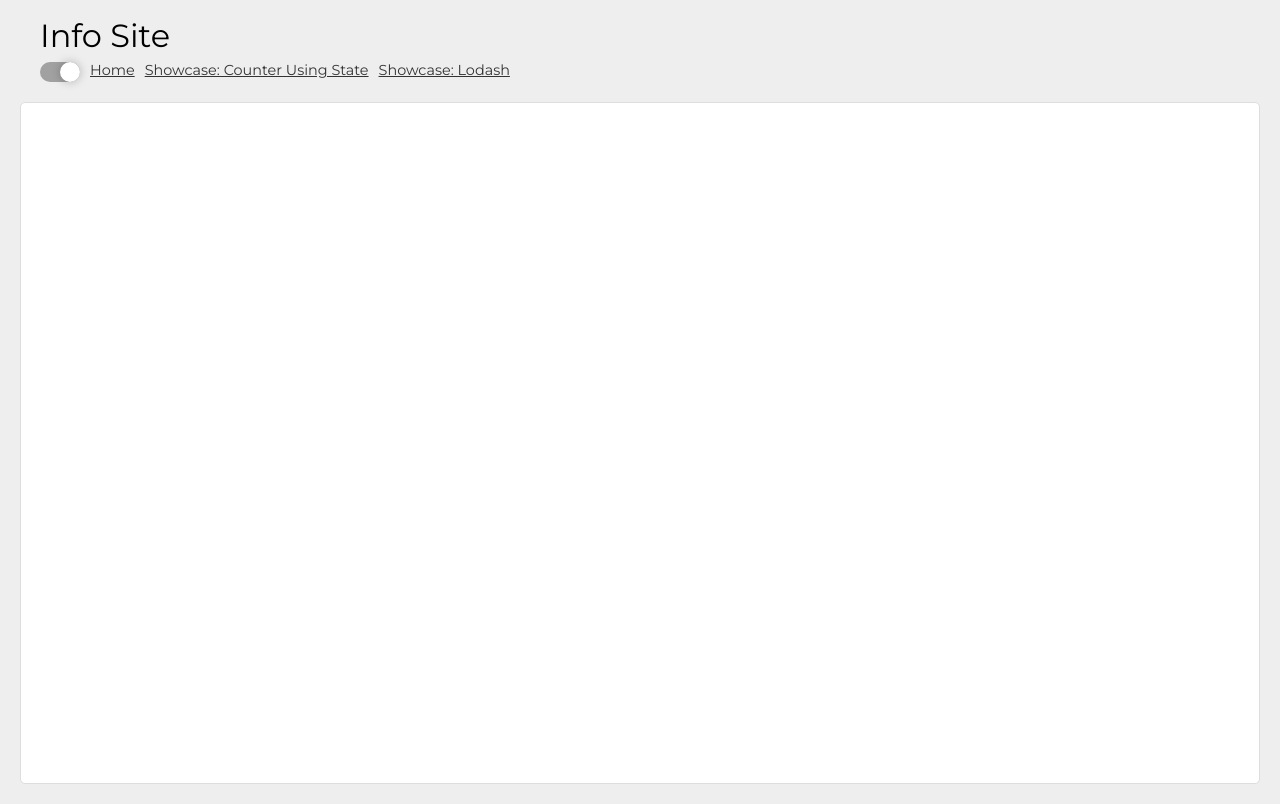
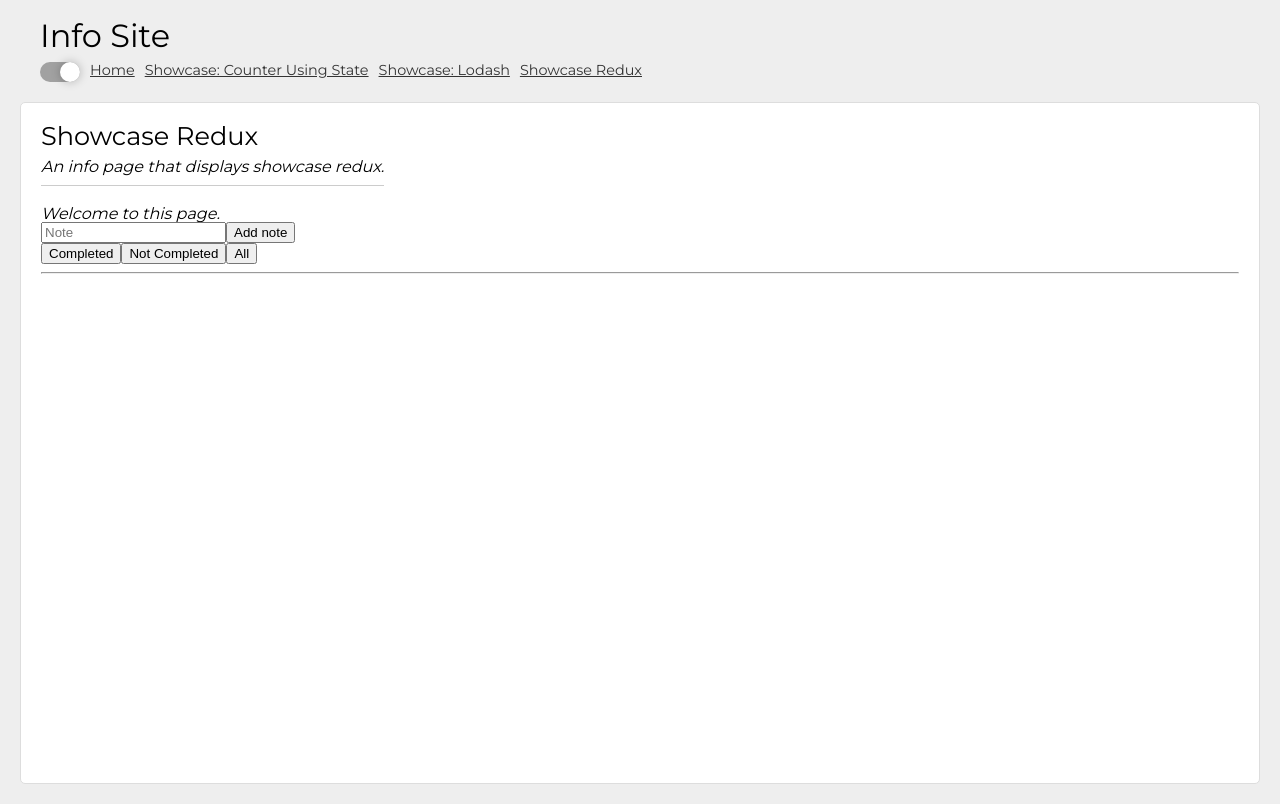
Before and after one commit to Entwickler-Club/dpodreact, a React (Create React App) app: page /showcaseRedux in a window 1280 px wide. Built offline with nearby package versions, Linux system fonts and the light colour scheme.

Commit message:
features/101/redux verbindet

```diff
--- a/package.json
+++ b/package.json
@@ -6,12 +6,15 @@
 		"@testing-library/jest-dom": "^5.14.1",
 		"@testing-library/react": "^11.2.7",
 		"@testing-library/user-event": "^12.8.3",
+		"@types/bootstrap": "^5.0.16",
 		"markdown": "^0.5.0",
 		"minimist": "^1.2.5",
 		"react": "^17.0.2",
 		"react-dom": "^17.0.2",
+		"react-redux": "^7.2.0",
 		"react-router-dom": "^5.2.0",
 		"react-scripts": "4.0.3",
+		"redux": "^4.0.5",
 		"sass": "^1.35.1",
 		"ts-node": "^10.0.0",
 		"typescript": "^4.3.4",
--- a/src/context/ShowContext.jsx
+++ b/src/context/ShowContext.jsx
@@ -1,14 +1,18 @@
 import { createContext, useState } from 'react';
-
+import {Provider} from "react-redux";
+import {store} from '../../src/system/components/store'
 const ShowContext = createContext();
 
 export const ShowProvider = ({ children }) => {
 	const [isShowing, setIsShowing] = useState(true);
 
 	return (
+		<Provider store={store}>
 		<ShowContext.Provider value={{ isShowing, setIsShowing }}>
 			{children}
+
 		</ShowContext.Provider>
+		</Provider>
 	);
 };
 
--- /dev/null
+++ b/src/system/actions/actions.ts
@@ -0,0 +1,6 @@
+export type Action = { type: "ADD_NOTE"; payload: string };
+
+export const addNote = (note: string): Action => ({
+  type: "ADD_NOTE",
+  payload: note,
+});
--- /dev/null
+++ b/src/system/components/NewNoteInput.tsx
@@ -0,0 +1,37 @@
+import React, { ChangeEvent } from "react";
+
+interface NewNoteInputProps {
+  addNote(note: string): void;
+}
+
+export const NewNoteInput: React.FC<NewNoteInputProps> = ({ addNote }) => {
+  const [note, setNote] = React.useState("");
+
+  const updateNote = (event: ChangeEvent<HTMLInputElement>) => {
+    setNote(event.target.value);
+  };
+
+  const onAddNoteClick = () => {
+    addNote(note);
+    setNote("");
+  };
+
+
+  return (
+    <div>
+      <div>
+      <input
+        onChange={updateNote}
+        value={note}
+        type="text"
+        name="note"
+        placeholder="Note"
+      />
+      <button onClick={onAddNoteClick}>Add note</button>
+    </div>
+    <button>Completed</button>
+    <button>Not Completed</button>
+    <button>All</button>
+    </div>
+  );
+};
--- /dev/null
+++ b/src/system/components/PageShowcaseRedux.tsx
@@ -0,0 +1,40 @@
+import '../styles/showcaseRedux.scss';
+import {store} from './store';
+import {} from '../../context/ShowContext'
+import { NewNoteInput } from "./NewNoteInput";
+import { useSelector, useDispatch } from "react-redux";
+import { NotesState } from "./notesReducer";
+import { addNote } from "../actions/actions";
+import {Provider} from "react-redux"
+
+
+function PageShowcaseRedux() {
+
+	const notes = useSelector<NotesState, NotesState["notes"]>(
+		(state) => state.notes
+	  );
+	  const dispatch = useDispatch();
+
+	  const onAddNote = (note: string) => {
+		dispatch(addNote(note));
+	  };
+
+	return (
+		<Provider store={store}>
+		<div className="page page_showcaseRedux">
+			<h2 className="title">Showcase Redux</h2>
+			<p className="description">An info page that displays showcase redux.</p>
+			<p className="message">Welcome to this page.</p>
+			<NewNoteInput addNote={onAddNote} />
+      <hr />
+      <ul>
+        {notes.map((note) => {
+          return <li key={note}>{note}</li>;
+        })}
+      </ul>
+		</div>
+		</Provider>
+	)
+}
+
+export default PageShowcaseRedux;
--- a/src/system/components/Site.tsx
+++ b/src/system/components/Site.tsx
@@ -8,6 +8,7 @@ import PageHome from '../../custom/components/PageHome';
 // DYNAMIC_CODE_AREA: loadPageComponentLines
 import PageShowcaseCounterUsingState from './PageShowcaseCounterUsingState'; // ::showcaseCounterUsingState
 import PageShowcaseLodash from './PageShowcaseLodash'; // ::showcaseLodash
+import PageShowcaseRedux from './PageShowcaseRedux';// ::showcaseRedux
 
 function Site() {
 	const { isShowing, setIsShowing } = useContext(ShowContext);
@@ -42,6 +43,7 @@ function Site() {
 {/* DYNAMIC_JSX_AREA: linkPageComponentLines */}
 <li><Link to='/showcaseCounterUsingState'>Showcase: Counter Using State</Link></li> {/* ::showcaseCounterUsingState */}
 <li><Link to='/showcaseLodash'>Showcase: Lodash</Link></li> {/* ::showcaseLodash */}
+<li><Link to='/showcaseRedux'>Showcase Redux</Link></li>{/* ::showcaseRedux */}
 							</>
 						)}
 					</ul>
@@ -55,6 +57,7 @@ function Site() {
 {/* DYNAMIC_JSX_AREA: routePageComponentLines */}
 <Route path='/showcaseCounterUsingState'><PageShowcaseCounterUsingState /></Route> {/* ::showcaseCounterUsingState */}
 <Route path='/showcaseLodash'><PageShowcaseLodash /></Route> {/* ::showcaseLodash */}
+<Route path='/showcaseRedux'><PageShowcaseRedux /></Route>{/* ::showcaseRedux */}
 					</Switch>
 				</section>
 			</div>
--- /dev/null
+++ b/src/system/components/notesReducer.ts
@@ -0,0 +1,19 @@
+import { Action } from "../actions/actions"
+
+export interface NotesState {
+  notes: string[]
+}
+
+const initialState = {
+  notes: []
+}
+
+export const notesReducer = (state:NotesState = initialState, action: Action) => {
+  switch(action.type){
+    case "ADD_NOTE": {
+      return {...state, notes: [...state.notes, action.payload]}
+    }
+    default:
+      return state
+  }
+}
--- /dev/null
+++ b/src/system/components/store.ts
@@ -0,0 +1,4 @@
+import { createStore } from 'redux'
+import {notesReducer} from './notesReducer'
+
+export const store = createStore(notesReducer)
--- /dev/null
+++ b/src/system/styles/showcaseRedux.scss
@@ -0,0 +1,5 @@
+.page_showcaseRedux {
+    .message {
+        font-style: italic;
+    }
+}
```
Lines whose indentation alone changed are shown as unchanged.
